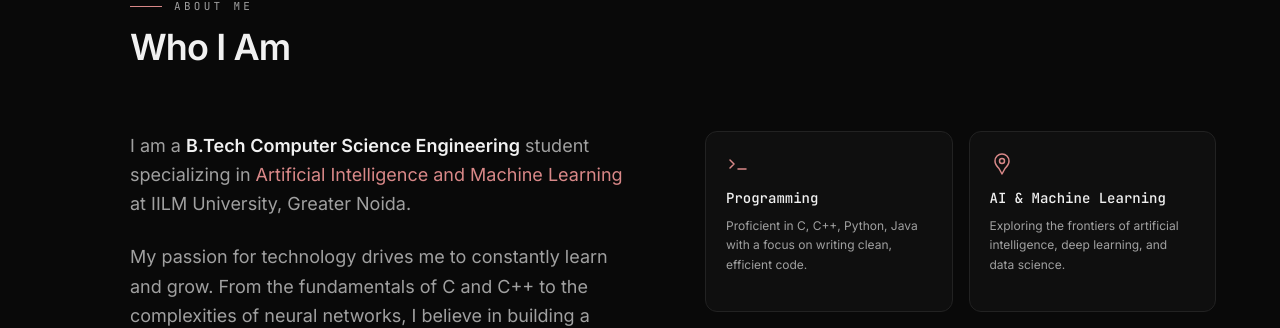
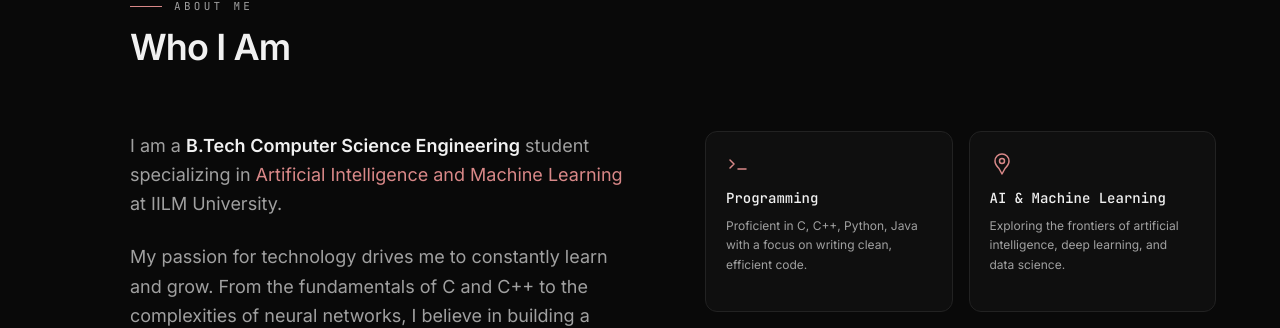
Before and after one commit to arnavdev404/portfolio, a Next.js app: page / in a window 1280 px wide. Shown: the part 899-1227 px from the top of the page. Built offline with nearby package versions, Linux system fonts and the light colour scheme.

Commit message:
Update About.tsx

```diff
--- a/src/components/About.tsx
+++ b/src/components/About.tsx
@@ -107,7 +107,7 @@ export default function About() {
               <p className="text-base leading-relaxed text-text-secondary md:text-lg">
                 I am a <span className="font-semibold text-text-primary">B.Tech Computer Science Engineering</span> student
                 specializing in <span className="text-accent">Artificial Intelligence and Machine Learning</span> at
-                IILM University, Greater Noida.
+                IILM University.
               </p>
             </div>
             <div className="reveal">
```
